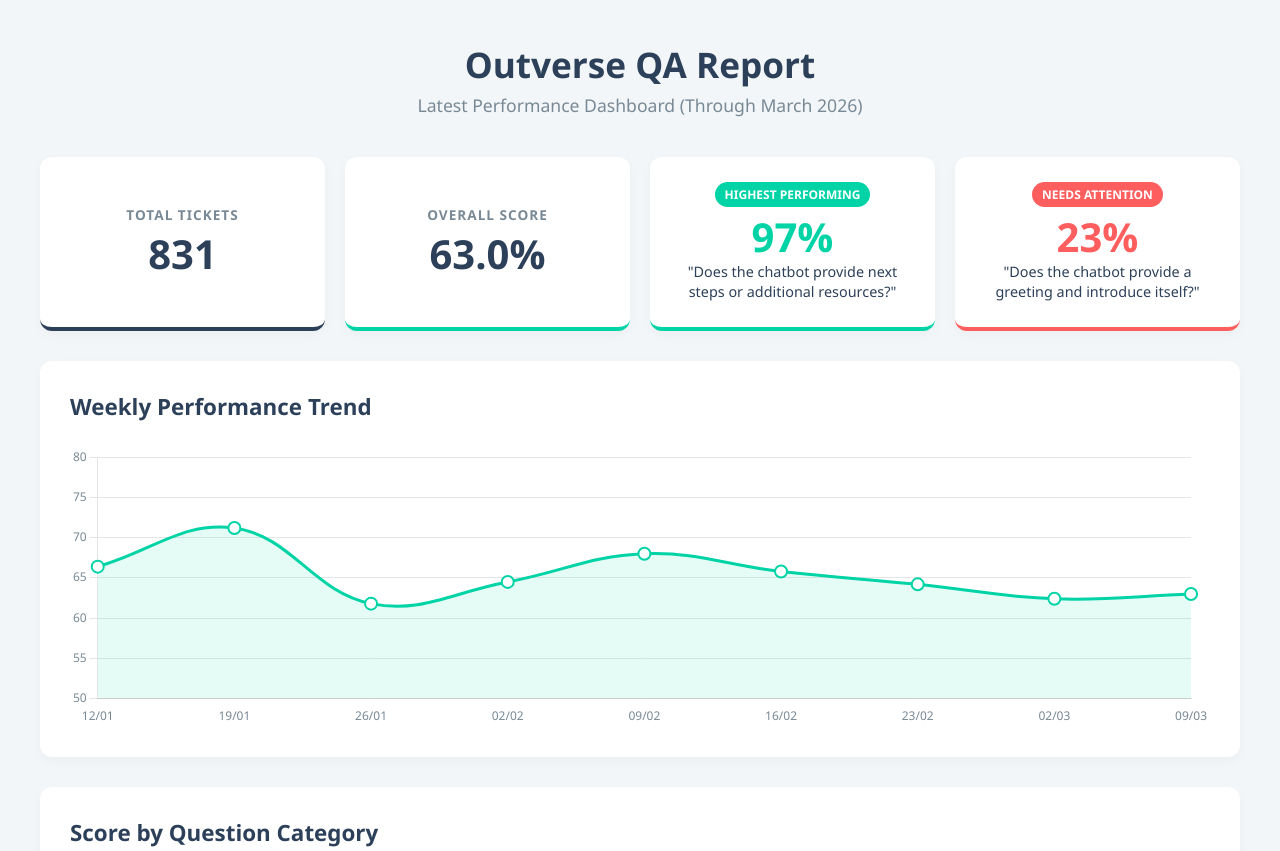
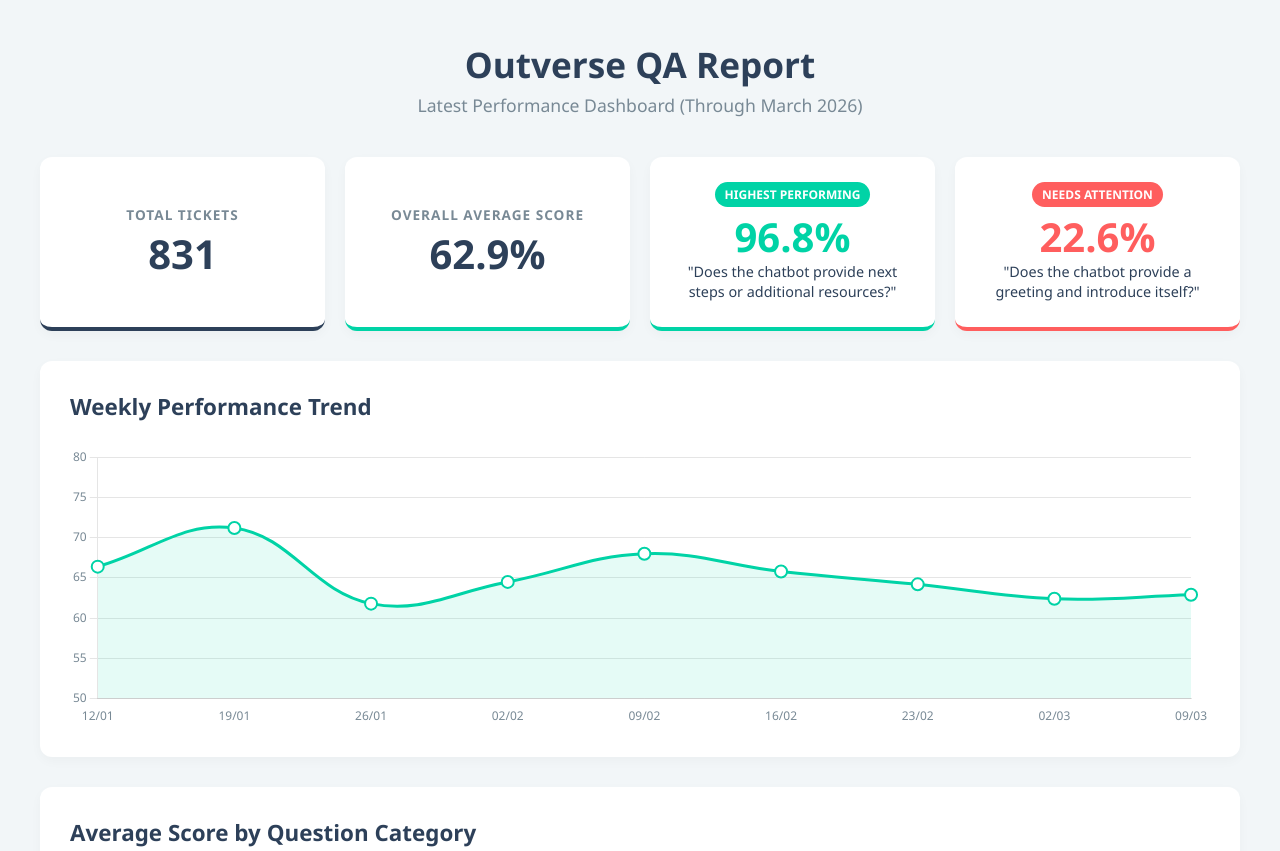
Before and after one commit to lasmakukule-cmd/QA-dashboards_Harmony-data, a plain HTML site: page Outverse_QA_report.html in a window 1280 px wide. Shown: the top 851 px of the page. Drawn offline with nearby package versions, Linux system fonts and the light colour scheme.

Commit message:
Update Outverse_QA_report.html

```diff
--- a/Outverse_QA_report.html
+++ b/Outverse_QA_report.html
@@ -50,6 +50,7 @@
 
         .main-chart-wrapper { position: relative; height: 320px; width: 100%; }
         .trend-chart-wrapper { position: relative; height: 280px; width: 100%; }
+        .pivot-chart-wrapper { position: relative; height: 350px; width: 100%; }
 
         /* Segment Analysis Section */
         .segment-row { display: flex; gap: 20px; margin-bottom: 30px; }
@@ -106,19 +107,19 @@
         </div>
 
         <div class="kpi-card" style="border-bottom-color: var(--dp-teal);">
-            <div class="kpi-label">Overall Score</div>
-            <div class="kpi-value">63.0%</div>
+            <div class="kpi-label">Overall Average Score</div>
+            <div class="kpi-value">62.9%</div>
         </div>
 
         <div class="kpi-card" style="border-bottom-color: var(--dp-teal);">
             <span class="badge" style="background: var(--dp-teal);">HIGHEST PERFORMING</span>
-            <div class="kpi-value" style="color: var(--dp-teal);">97%</div>
+            <div class="kpi-value" style="color: var(--dp-teal);">96.8%</div>
             <div class="kpi-detail">"Does the chatbot provide next steps or additional resources?"</div>
         </div>
 
         <div class="kpi-card" style="border-bottom-color: var(--dp-red);">
             <span class="badge" style="background: var(--dp-red);">NEEDS ATTENTION</span>
-            <div class="kpi-value" style="color: var(--dp-red);">23%</div>
+            <div class="kpi-value" style="color: var(--dp-red);">22.6%</div>
             <div class="kpi-detail">"Does the chatbot provide a greeting and introduce itself?"</div>
         </div>
     </div>
@@ -131,7 +132,7 @@
     </div>
 
     <div class="chart-section">
-        <h2>Score by Question Category</h2>
+        <h2>Average Score by Question Category</h2>
         <div class="main-chart-wrapper">
             <canvas id="barChart"></canvas>
         </div>
@@ -139,16 +140,23 @@
 
     <div class="segment-row">
         <div class="segment-card">
-            <h2>Performance by Country</h2>
+            <h2>Average Performance by Country</h2>
             <div class="segment-chart-wrapper">
                 <canvas id="countryChart"></canvas>
             </div>
         </div>
         <div class="segment-card">
-            <h2>Performance by Channel</h2>
+            <h2>Average Performance by Channel</h2>
             <div class="segment-chart-wrapper">
                 <canvas id="channelChart"></canvas>
             </div>
+        </div>
+    </div>
+
+    <div class="chart-section">
+        <h2>Average Performance by Country & Channel</h2>
+        <div class="pivot-chart-wrapper">
+            <canvas id="pivotChart"></canvas>
         </div>
     </div>
 
@@ -167,15 +175,15 @@
 
         <div class="modal-stats-row">
             <div class="stat-box">
-                <div class="stat-val" id="modalStart">0%</div>
+                <div class="stat-val" id="modalStart">0.0%</div>
                 <div class="stat-lbl">Jan Start</div>
             </div>
             <div class="stat-box">
-                <div class="stat-val" id="modalEnd">0%</div>
+                <div class="stat-val" id="modalEnd">0.0%</div>
                 <div class="stat-lbl">March End</div>
             </div>
             <div class="stat-box">
-                <div class="stat-val" id="modalTrend" style="color: var(--dp-teal);">+0%</div>
+                <div class="stat-val" id="modalTrend" style="color: var(--dp-teal);">+0.0%</div>
                 <div class="stat-lbl">Trend</div>
             </div>
         </div>
@@ -221,7 +229,7 @@
 </div>
 
 <script>
-    // --- Data Configuration ---
+    // --- Data Configuration (with 1 decimal point precision) ---
     const fullQuestions = [
         "Does the chatbot correctly identify the customer's core question - underlying problem - or emotional state?",
         "Does the chatbot accurately extract relevant keywords - names - dates - product IDs - or other critical entities?",
@@ -243,31 +251,51 @@
 
     // Weekly Timeline
     const weeks = ['12/01', '19/01', '26/01', '02/02', '09/02', '16/02', '23/02', '02/03', '09/03'];
-    const globalAvg = [66.4, 71.2, 61.8, 64.5, 68.0, 65.8, 64.2, 62.4, 63.0];
+    const globalAvg = [66.4, 71.2, 61.8, 64.5, 68.0, 65.8, 64.2, 62.4, 62.9];
 
-    const scores = [93, 79, 36, 48, 97, 39, 23, 63, 90, 62];
+    // Updated Exact Decimal Points
+    const scores = [92.8, 78.6, 36.0, 47.9, 96.8, 39.4, 22.6, 63.4, 89.8, 61.5];
 
-    // Weekly Data per Question (Trend adjusted to average the exact new scores)
+    // Weekly Data per Question (Adjusted to mirror the exact decimal output at the end)
     const qTrends = [
-        [96, 99, 98, 97, 98, 99, 95, 93, 93], // Q1
-        [65, 75, 74, 76, 78, 77, 75, 78, 79], // Q2
-        [40, 45, 43, 42, 44, 45, 40, 38, 36], // Q3
-        [55, 62, 63, 65, 66, 68, 55, 50, 48], // Q4
-        [99, 100, 100, 99, 100, 100, 98, 97, 97], // Q5
-        [20, 25, 29, 28, 27, 26, 32, 37, 39], // Q6
-        [25, 28, 28, 30, 32, 33, 28, 23, 23], // Q7
-        [58, 60, 63, 62, 64, 65, 62, 63, 63], // Q8
-        [85, 90, 92, 93, 94, 95, 91, 89, 90], // Q9
-        [60, 62, 61, 63, 64, 65, 62, 61, 62]  // Q10
+        [96.0, 99.2, 98.1, 97.4, 98.0, 99.0, 95.5, 93.2, 92.8], // Q1
+        [65.0, 75.1, 74.0, 76.5, 78.1, 77.0, 75.5, 78.2, 78.6], // Q2
+        [40.0, 45.2, 43.1, 42.0, 44.5, 45.1, 40.2, 38.5, 36.0], // Q3
+        [55.0, 62.1, 63.2, 65.0, 66.5, 68.2, 55.4, 50.1, 47.9], // Q4
+        [99.0, 100.0, 100.0, 99.5, 100.0, 100.0, 98.2, 97.5, 96.8], // Q5
+        [20.0, 25.5, 29.1, 28.0, 27.5, 26.2, 32.1, 37.4, 39.4], // Q6
+        [25.0, 28.2, 28.5, 30.1, 32.4, 33.1, 28.0, 23.5, 22.6], // Q7
+        [58.0, 60.1, 63.5, 62.4, 64.1, 65.2, 62.1, 63.0, 63.4], // Q8
+        [85.0, 90.2, 92.1, 93.4, 94.0, 95.1, 91.2, 89.5, 89.8], // Q9
+        [60.0, 62.5, 61.2, 63.1, 64.4, 65.0, 62.1, 61.8, 61.5]  // Q10
     ];
 
-    // Segment Data (Removed DE, FR, UK)
-    const countryData = { labels: ['PL', 'ES', 'MX', 'BR'], data: [73, 64, 60, 59] };
-    const channelData = { labels: ['Email', 'Chat', 'WhatsApp'], data: [76, 63, 58] };
+    // Overall Segment Data (With exact decimals)
+    const countryData = { labels: ['PL', 'ES', 'MX', 'BR'], data: [73.2, 64.1, 59.8, 58.7] };
+    const channelData = { labels: ['Email', 'Chat', 'WhatsApp'], data: [76.3, 62.9, 58.1] };
+
+    // Pivot Table Data (Country x Channel with exact decimals)
+    const pivotData = {
+        email: [81.3, 74.2, 70.4, 68.1],
+        chat: [68.4, 64.1, 59.2, 56.4],
+        whatsapp: [62.1, 58.2, 55.4, 53.2]
+    };
 
     // --- Chart Defaults ---
     Chart.defaults.font.family = "'Segoe UI', 'Roboto', sans-serif";
     Chart.defaults.color = '#788995';
+
+    // Tooltip configuration snippet to ensure 1 decimal point
+    const tooltipDecimalFormatter = {
+        callbacks: {
+            label: function(context) {
+                let label = context.dataset.label || '';
+                if (label) { label += ': '; }
+                if (context.parsed.y !== null) { label += context.parsed.y.toFixed(1) + '%'; }
+                return label;
+            }
+        }
+    };
 
     // --- Chart 1: Overall Trend ---
     new Chart(document.getElementById('overallTrendChart').getContext('2d'), {
@@ -291,7 +319,7 @@
             responsive: true,
             maintainAspectRatio: false,
             scales: { y: { min: 50, max: 80, grid: { borderDash: [5, 5] } }, x: { grid: { display: false } } },
-            plugins: { legend: { display: false } }
+            plugins: { legend: { display: false }, tooltip: tooltipDecimalFormatter }
         }
     });
 
@@ -301,7 +329,7 @@
         data: {
             labels: shortLabels.map(l => l.split(':')[1]),
             datasets: [{
-                label: 'Score (%)',
+                label: 'Score',
                 data: scores,
                 backgroundColor: scores.map(s => s > 80 ? '#00d3a6' : (s > 50 ? '#ffd04b' : '#ff5e5e')),
                 borderRadius: 6,
@@ -312,7 +340,7 @@
             responsive: true,
             maintainAspectRatio: false,
             scales: { y: { beginAtZero: true, max: 100, grid: { borderDash: [5, 5] } }, x: { grid: { display: false } } },
-            plugins: { legend: { display: false } }
+            plugins: { legend: { display: false }, tooltip: tooltipDecimalFormatter }
         }
     });
 
@@ -333,7 +361,7 @@
             responsive: true,
             maintainAspectRatio: false,
             scales: { y: { beginAtZero: true, max: 100 } },
-            plugins: { legend: { display: false } }
+            plugins: { legend: { display: false }, tooltip: tooltipDecimalFormatter }
         }
     });
 
@@ -354,7 +382,51 @@
             responsive: true,
             maintainAspectRatio: false,
             scales: { y: { beginAtZero: true, max: 100 } },
-            plugins: { legend: { display: false } }
+            plugins: { legend: { display: false }, tooltip: tooltipDecimalFormatter }
+        }
+    });
+
+    // --- Chart 5: Pivot Analysis (Country x Channel) ---
+    new Chart(document.getElementById('pivotChart').getContext('2d'), {
+        type: 'bar',
+        data: {
+            labels: countryData.labels, // PL, ES, MX, BR
+            datasets: [
+                {
+                    label: 'Email',
+                    data: pivotData.email,
+                    backgroundColor: '#00d3a6',
+                    borderRadius: 4
+                },
+                {
+                    label: 'Chat',
+                    data: pivotData.chat,
+                    backgroundColor: '#ffd04b',
+                    borderRadius: 4
+                },
+                {
+                    label: 'WhatsApp',
+                    data: pivotData.whatsapp,
+                    backgroundColor: '#ff5e5e',
+                    borderRadius: 4
+                }
+            ]
+        },
+        options: {
+            responsive: true,
+            maintainAspectRatio: false,
+            scales: { y: { beginAtZero: true, max: 100, title: { display: true, text: 'Score (%)' } } },
+            plugins: {
+                legend: { display: true, position: 'top' },
+                tooltip: {
+                    mode: 'index', intersect: false,
+                    callbacks: {
+                        label: function(context) {
+                            return context.dataset.label + ': ' + context.parsed.y.toFixed(1) + '%';
+                        }
+                    }
+                }
+            }
         }
     });
 
@@ -379,7 +451,7 @@
 
         const scoreDisplay = document.createElement('div');
         scoreDisplay.className = 'mini-score';
-        scoreDisplay.innerText = Math.round(scores[index]) + '%';
+        scoreDisplay.innerText = scores[index].toFixed(1) + '%';
         scoreDisplay.style.color = scores[index] > 80 ? '#00d3a6' : (scores[index] > 50 ? '#ffd04b' : '#ff5e5e');
 
         header.appendChild(title);
@@ -441,11 +513,11 @@
         text.innerText = fullQuestions[index];
 
         const data = qTrends[index];
-        wStart.innerText = data[0] + '%';
-        wEnd.innerText = data[data.length - 1] + '%';
+        wStart.innerText = data[0].toFixed(1) + '%';
+        wEnd.innerText = data[data.length - 1].toFixed(1) + '%';
 
         const change = data[data.length - 1] - data[0];
-        trend.innerText = (change > 0 ? '+' : '') + change + '%';
+        trend.innerText = (change > 0 ? '+' : '') + change.toFixed(1) + '%';
         trend.style.color = change >= 0 ? '#00d3a6' : '#ff5e5e';
 
         modal.style.display = 'flex';
@@ -470,7 +542,8 @@
             options: {
                 responsive: true,
                 maintainAspectRatio: false,
-                scales: { y: { beginAtZero: true, max: 100 } }
+                scales: { y: { beginAtZero: true, max: 100 } },
+                plugins: { tooltip: tooltipDecimalFormatter }
             }
         });
     }
```
